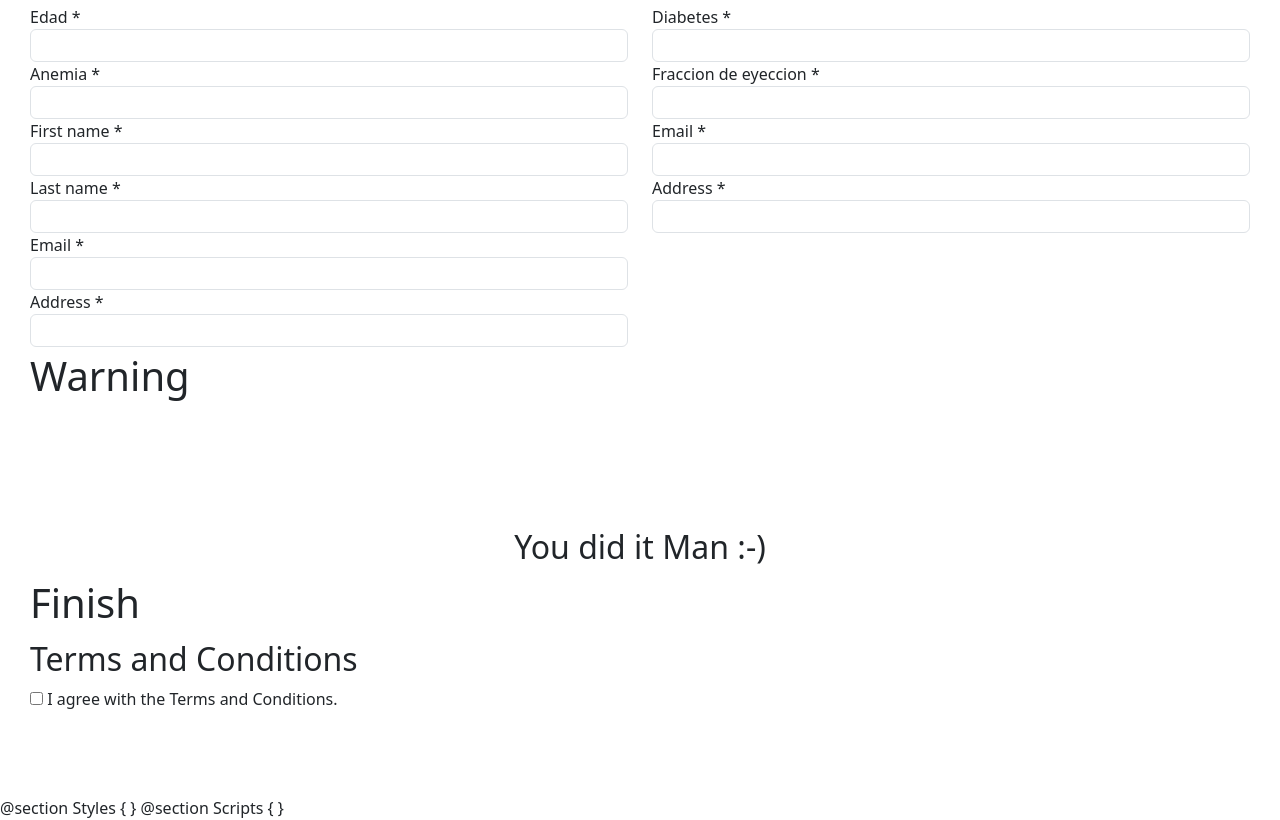
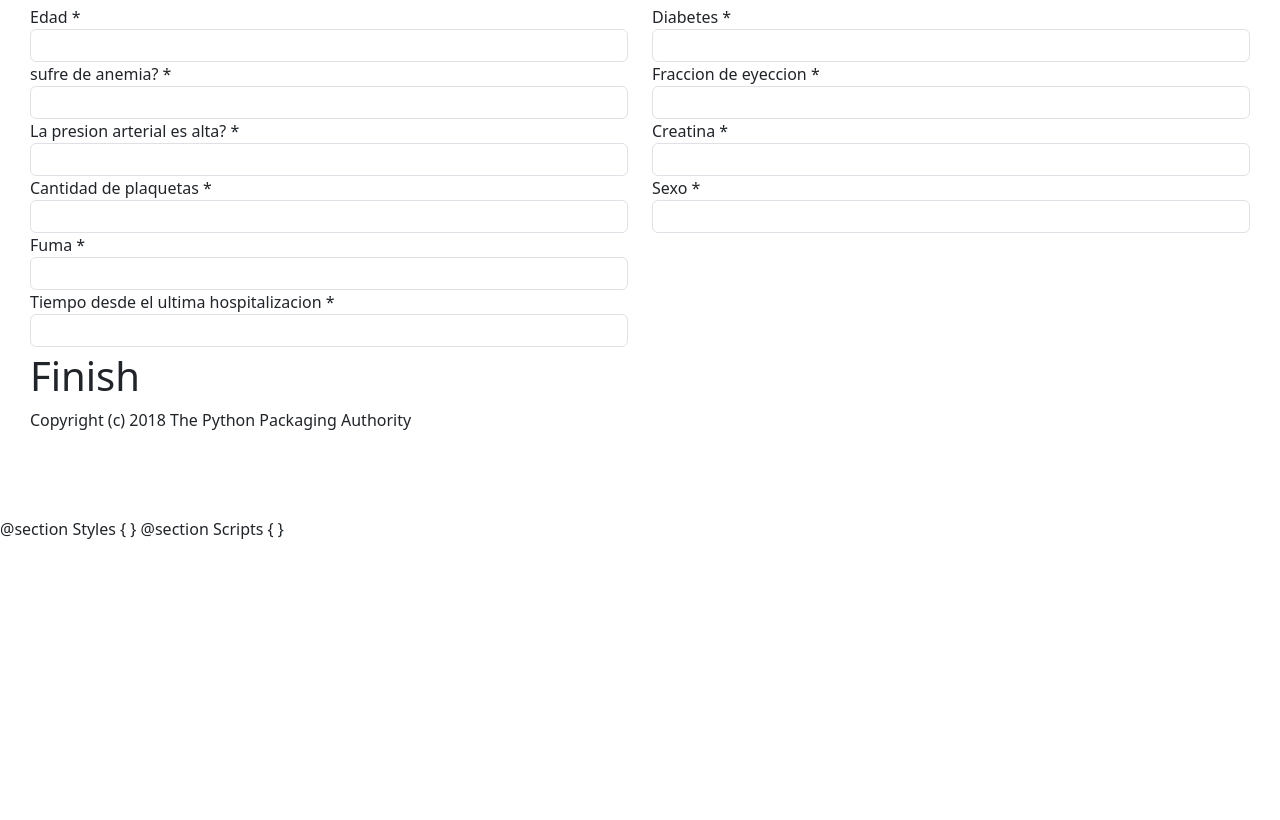
Before and after one commit to Momaco12/prueba-bien, a plain HTML site: page templates/wizard.html in a window 1280 px wide. Shown: the part 1165-1985 px from the top of the page. After the commit the page ends 1706 px from the top, so only its background shows below. Drawn offline with nearby package versions, Linux system fonts and the light colour scheme; files that its build step writes are made by us from their sources; files whose address does not match are found by name.

Commit message:
Add files via upload

```diff
--- a/templates/wizard.html
+++ b/templates/wizard.html
@@ -216,74 +216,75 @@
                                     <div class="col-lg-6">
                                         <div class="form-group">
                                             <label>Edad *</label>
-                                            <input id="name" name="name" type="text" class="form-control required">
+                                            <input id="name" name="edad" type="text" class="form-control required">
                                         </div>
                                         <div class="form-group">
-                                            <label>Anemia *</label>
-                                            <input id="surname" name="surname" type="text"
+                                            <label>sufre de anemia? *</label>
+                                            <input id="surname" name="anemia" type="text"
                                                 class="form-control required">
                                         </div>
                                     </div>
                                     <div class="col-lg-6">
                                         <div class="form-group">
                                             <label>Diabetes *</label>
-                                            <input id="email" name="email" type="text"
+                                            <input id="email" name="diabetes" type="text"
                                                 class="form-control required email">
                                         </div>
                                         <div class="form-group">
                                             <label>Fraccion de eyeccion *</label>
-                                            <input id="address" name="address" type="text" class="form-control">
+                                            <input id="address" name="eyeccion" type="text" class="form-control">
                                         </div>
                                     </div>
                                     <div class="col-lg-6">
                                         <div class="form-group">
-                                            <label>First name *</label>
-                                            <input id="name" name="name" type="text" class="form-control required">
+                                            <label>La presion arterial es alta? *</label>
+                                            <input id="name" name="presion" type="text" class="form-control required">
                                         </div>
                                         <div class="form-group">
-                                            <label>Last name *</label>
-                                            <input id="surname" name="surname" type="text"
+                                            <label>Cantidad de plaquetas *</label>
+                                            <input id="surname" name="plaquetas" type="text"
                                                 class="form-control required">
                                         </div>
                                     </div>
                                     <div class="col-lg-6">
                                         <div class="form-group">
-                                            <label>Email *</label>
-                                            <input id="email" name="email" type="text"
+                                            <label>Creatina *</label>
+                                            <input id="email" name="creatina" type="text"
                                                 class="form-control required email">
                                         </div>
                                         <div class="form-group">
-                                            <label>Address *</label>
-                                            <input id="address" name="address" type="text" class="form-control">
+                                            <label>Sexo *</label>
+                                            <input id="address" name="sexo" type="text" class="form-control">
                                         </div>
                                     </div>
                                     <div class="col-lg-6">
                                         <div class="form-group">
-                                            <label>Email *</label>
-                                            <input id="email" name="email" type="text"
+                                            <label>Fuma *</label>
+                                            <input id="email" name="fuma" type="text"
                                                 class="form-control required email">
                                         </div>
                                         <div class="form-group">
-                                            <label>Address *</label>
-                                            <input id="address" name="address" type="text" class="form-control">
+                                            <label>Tiempo desde el ultima hospitalizacion *</label>
+                                            <input id="address" name="tiempo" type="text" class="form-control">
                                         </div>
                                     </div>
                                 </div>
                             </fieldset>
 
-                            <h1>Warning</h1>
+                            <!-- <h1>Warning</h1>
                             <fieldset>
                                 <div class="text-center" style="margin-top: 120px">
                                     <h2>You did it Man :-)</h2>
                                 </div>
-                            </fieldset>
+                            </fieldset> -->
 
                             <h1>Finish</h1>
-                            <fieldset>
+                            <!-- <fieldset>
                                 <h2>Terms and Conditions</h2>
                                 <input id="acceptTerms" name="acceptTerms" type="checkbox" class="required"> <label
                                     for="acceptTerms">I agree with the Terms and Conditions.</label>
-                            </fieldset>
+                            </fieldset> -->
+                            Copyright (c) 2018 The Python Packaging Authority
                         </form>
                     </div>
                 </div>
```
